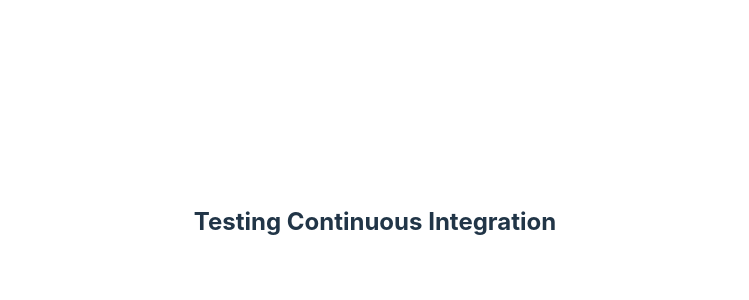
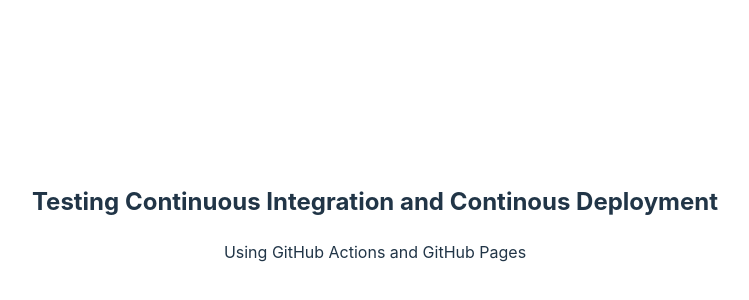
Before and after one commit to emmanuelkumah/ci-cd-testing, a React (Vite) app: page / in a window 1280 px wide. Shown: the part 178-478 px from the top of the page, without its empty margins (265-1014 px from the left). Built offline with nearby package versions, Linux system fonts and the light colour scheme.

Commit message:
Add content to homepage

```diff
--- a/src/App.jsx
+++ b/src/App.jsx
@@ -7,7 +7,8 @@ function App() {
 
   return (
     <>
-      <h2>Testing Continuous Integration</h2>
+      <h2>Testing Continuous Integration and Continous Deployment</h2>
+      <p>Using GitHub Actions and GitHub Pages</p>
     </>
   );
 }
```
